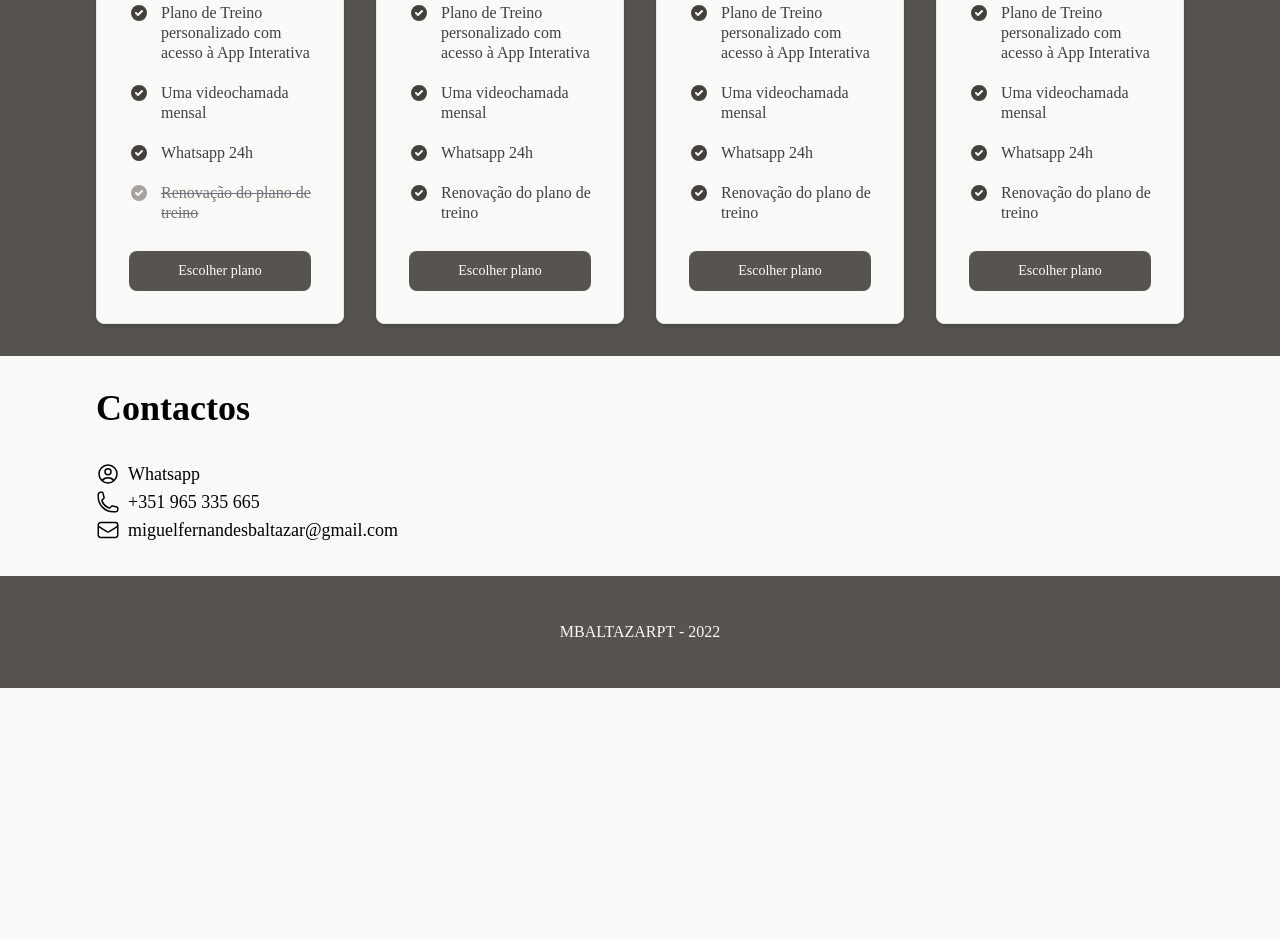
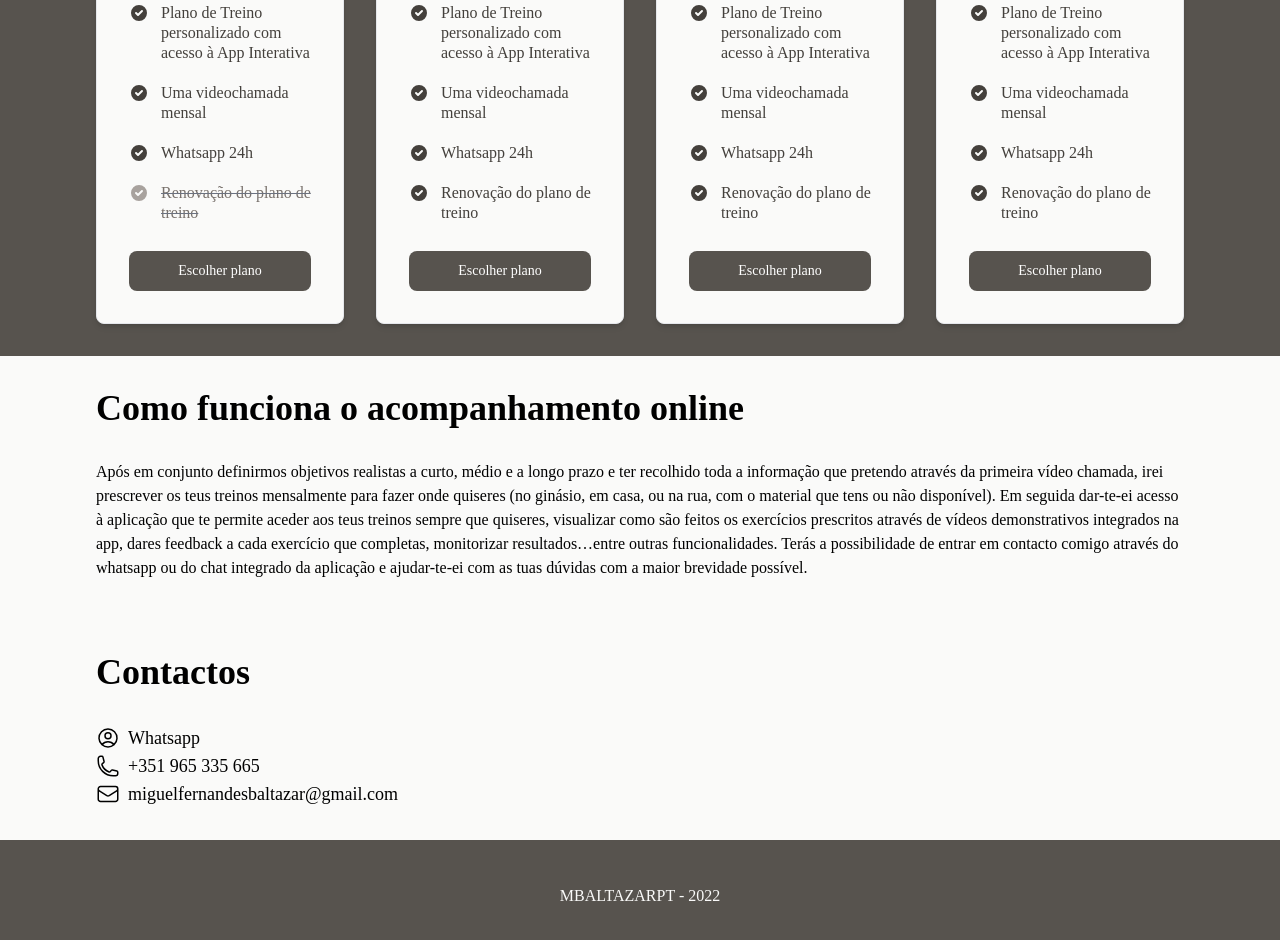
Before and after one commit to mbaltazarpt/mbaltazarpt, a website: page index.html in a window 1280 px wide. Shown: the part 3199-4139 px from the top of the page. Before the commit the page ends 3887 px from the top, so only its background shows below. Drawn offline with nearby package versions, Linux system fonts and the light colour scheme; a web font is replaced by a local one.

Commit message:
Added a new section

```diff
--- a/index.html
+++ b/index.html
@@ -431,6 +431,23 @@
       </div>
     </div>
   </section>
+  <section class="px-4 py-4 pb-8 flex justify-center">
+    <div class="lg:mx-20 md:w-[50rem] lg:w-[80rem] max-w-screen-xl">
+      <h1 class="mb-4 py-4 text-2xl lg:text-4xl font-bold">
+        Como funciona o acompanhamento online
+      </h1>
+      <p class="py-2 pt-0">
+        Após em conjunto definirmos objetivos realistas a curto, médio e a longo prazo e ter recolhido toda a informação
+        que pretendo através da primeira vídeo chamada, irei prescrever os teus treinos mensalmente para fazer onde
+        quiseres (no ginásio, em casa, ou na rua, com o material que tens ou não disponível).
+        Em seguida dar-te-ei acesso à aplicação que te permite aceder aos teus treinos sempre que quiseres, visualizar
+        como são feitos os exercícios prescritos através de vídeos demonstrativos integrados na app, dares feedback a
+        cada exercício que completas, monitorizar resultados…entre outras funcionalidades.
+        Terás a possibilidade de entrar em contacto comigo através do whatsapp ou do chat integrado da aplicação e
+        ajudar-te-ei com as tuas dúvidas com a maior brevidade possível.
+      </p>
+    </div>
+  </section>
   <section id="contacts" class="scroll-mt-[3.75rem] px-4 py-4 pb-8 flex justify-center">
     <div class="lg:mx-20 md:w-[50rem] lg:w-[80rem] max-w-screen-xl">
       <h1 class="mb-4 py-4 text-2xl lg:text-4xl font-bold">
```
